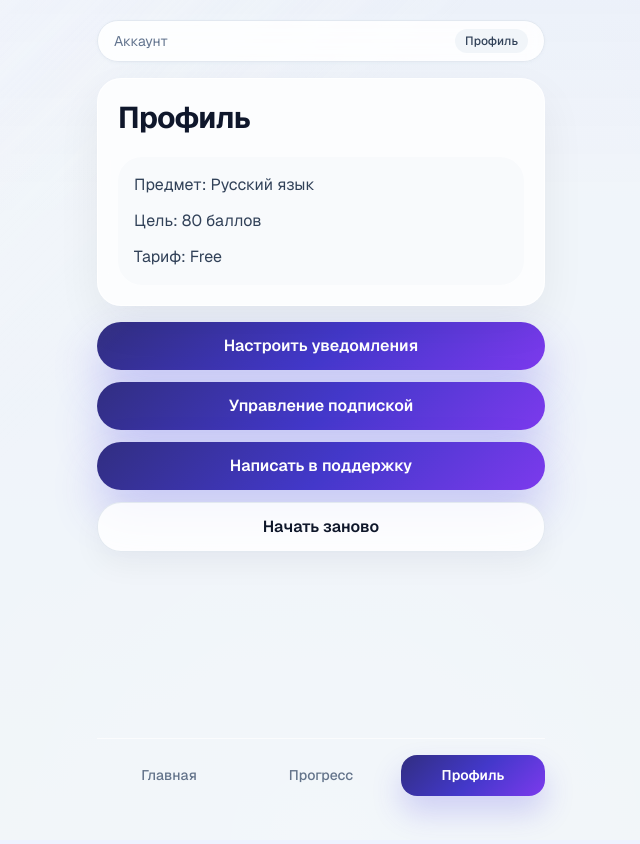
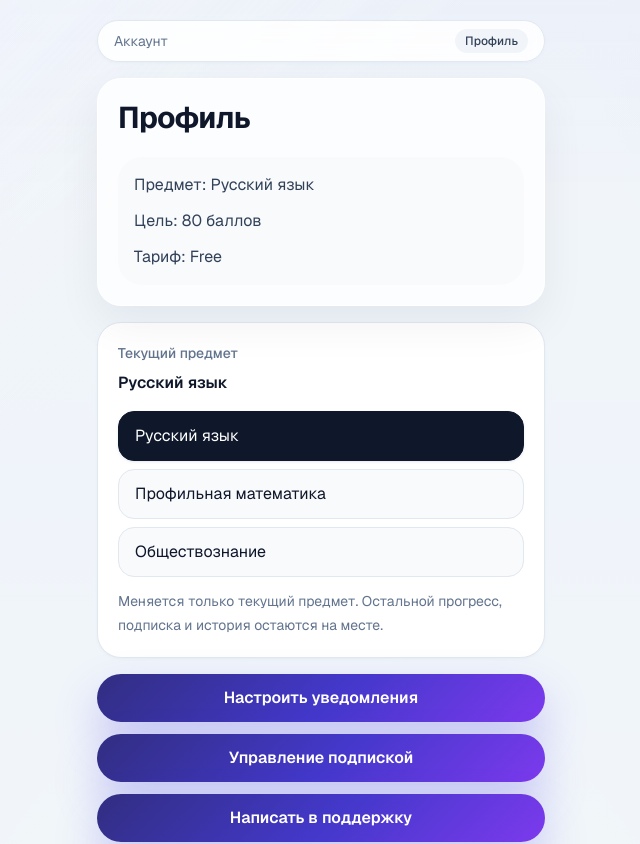
Before and after one commit to 4730188-hue/ege-trainer, a Next.js app: page /profile in a window 1280 px wide. Shown: the top 844 px of the page, without its empty margins (319-959 px from the left). Built offline with nearby package versions, Linux system fonts and the light colour scheme.

Commit message:
Add subject switcher in profile

```diff
--- a/app/home/page.tsx
+++ b/app/home/page.tsx
@@ -131,9 +131,14 @@ export default function HomePage() {
       <div className="mx-auto flex min-h-[calc(100dvh-2.5rem)] w-full max-w-md flex-col gap-4">
         <div className="flex items-center justify-between rounded-full border border-white/65 bg-white/55 px-4 py-2 text-sm text-slate-500 shadow-[0_10px_30px_rgba(99,102,241,0.08)] backdrop-blur-xl">
           <span>Учебный кабинет</span>
-          <span className={`rounded-full px-3 py-1 text-xs font-semibold ${isPro ? "bg-emerald-100 text-emerald-700" : "bg-indigo-100/90 text-indigo-700"}`}>
-            {isPro ? "Pro активирован" : "Personal plan"}
-          </span>
+          <div className="flex items-center gap-2">
+            <span className="rounded-full bg-white/80 px-3 py-1 text-xs font-semibold text-slate-700">
+              {subjectLabel}
+            </span>
+            <span className={`rounded-full px-3 py-1 text-xs font-semibold ${isPro ? "bg-emerald-100 text-emerald-700" : "bg-indigo-100/90 text-indigo-700"}`}>
+              {isPro ? "Pro активирован" : "Personal plan"}
+            </span>
+          </div>
         </div>
 
         <section className="rounded-[2rem] border border-indigo-100/70 bg-[radial-gradient(circle_at_top_left,rgba(129,140,248,0.26),transparent_32%),linear-gradient(135deg,#1e1b4b_0%,#312e81_50%,#4338ca_100%)] p-5 text-white shadow-[0_30px_80px_rgba(49,46,129,0.28)]">
--- a/app/profile/page.tsx
+++ b/app/profile/page.tsx
@@ -10,9 +10,16 @@ import {
   getProSubscription,
   getStudentProfile,
   getSubjectLabel,
+  updateStudentSubject,
   type ProSubscription,
   type StudentProfile,
 } from "@/lib/storage";
+
+const subjectOptions = [
+  { key: "russian", label: "Русский язык" },
+  { key: "math", label: "Профильная математика" },
+  { key: "social", label: "Обществознание" },
+] as const;
 
 export default function ProfilePage() {
   const router = useRouter();
@@ -30,6 +37,11 @@ export default function ProfilePage() {
   const dailyLabel = profile?.dailyMinutes ? `${profile.dailyMinutes} минут` : null;
   const timelineLabel = getExamTimelineLabel(profile?.examTimeline);
   const isPro = Boolean(proSubscription?.isPro);
+
+  const handleSubjectChange = (subject: "russian" | "math" | "social") => {
+    const nextProfile = updateStudentSubject(subject);
+    setProfile(nextProfile);
+  };
 
   const handleReset = () => {
     clearAppState();
@@ -55,6 +67,34 @@ export default function ProfilePage() {
             {timelineLabel && <p>Экзамен: {timelineLabel}</p>}
             <p>Тариф: {isPro ? getProPlanLabel(proSubscription?.activePlan) : "Free"}</p>
           </div>
+        </div>
+
+        <div className="rounded-3xl border border-slate-200 bg-white p-5 shadow-sm shadow-slate-200/40">
+          <p className="text-sm font-medium text-slate-500">Текущий предмет</p>
+          <p className="mt-2 text-base font-semibold text-slate-900">{subjectLabel}</p>
+          <div className="mt-4 space-y-2">
+            {subjectOptions.map((option) => {
+              const isActive = profile?.subject === option.key || (!profile?.subject && option.key === "russian");
+
+              return (
+                <button
+                  key={option.key}
+                  type="button"
+                  onClick={() => handleSubjectChange(option.key)}
+                  className={`w-full rounded-2xl border px-4 py-3 text-left text-sm font-medium transition ${
+                    isActive
+                      ? "border-slate-900 bg-slate-900 text-white shadow-sm shadow-slate-300/40"
+                      : "border-slate-200 bg-slate-50 text-slate-900"
+                  }`}
+                >
+                  {option.label}
+                </button>
+              );
+            })}
+          </div>
+          <p className="mt-3 text-sm leading-6 text-slate-500">
+            Меняется только текущий предмет. Остальной прогресс, подписка и история остаются на месте.
+          </p>
         </div>
 
         {isPro && (
--- a/lib/storage.ts
+++ b/lib/storage.ts
@@ -230,6 +230,17 @@ export function getStudentProfile() {
 
 export function saveStudentProfile(profile: StudentProfile) {
   safeWrite(STORAGE_KEYS.studentProfile, profile);
+}
+
+export function updateStudentSubject(subject: SubjectKey) {
+  const current = getStudentProfile() ?? {};
+  const next: StudentProfile = {
+    ...current,
+    subject,
+  };
+
+  saveStudentProfile(next);
+  return next;
 }
 
 export function getDiagnosisResult() {
```
